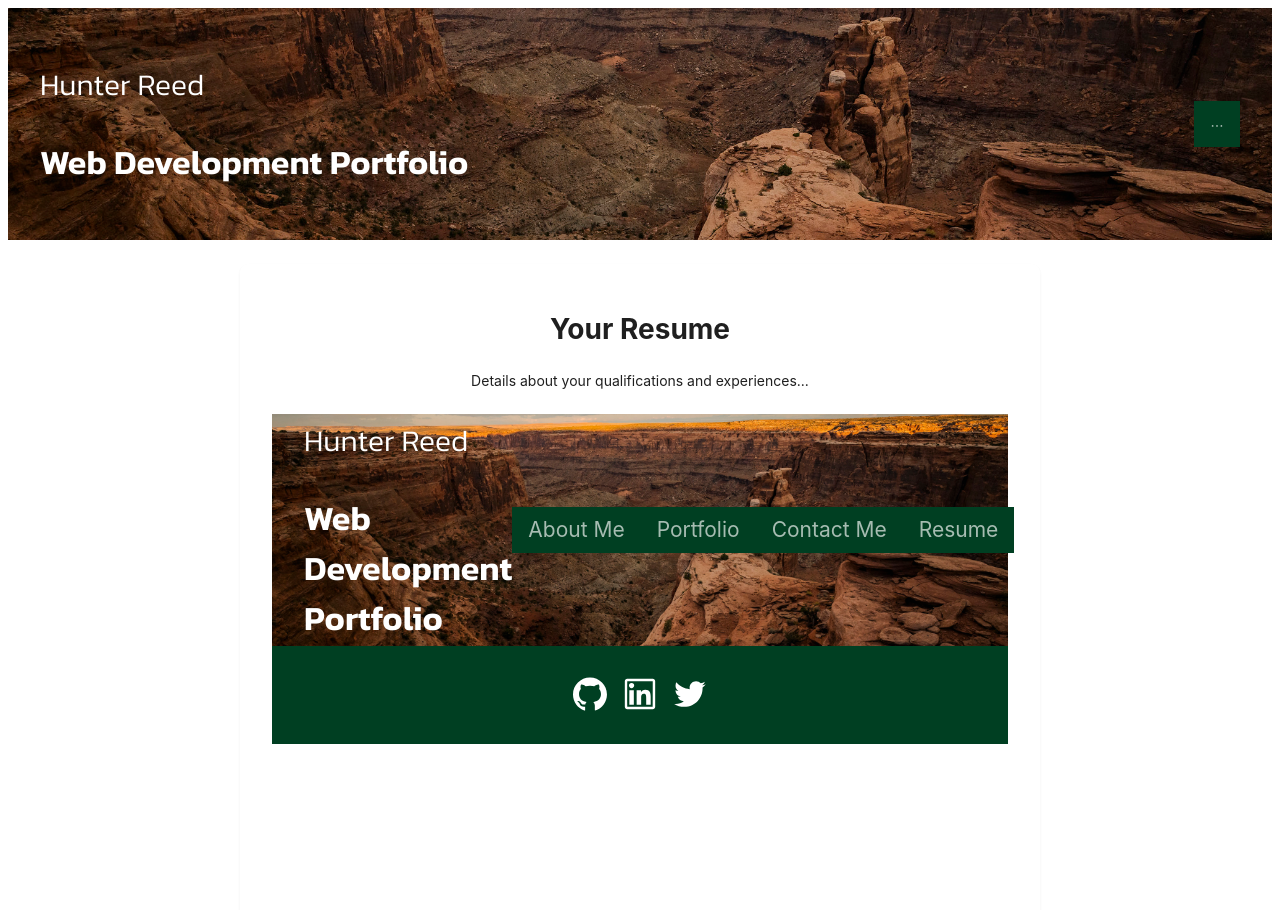
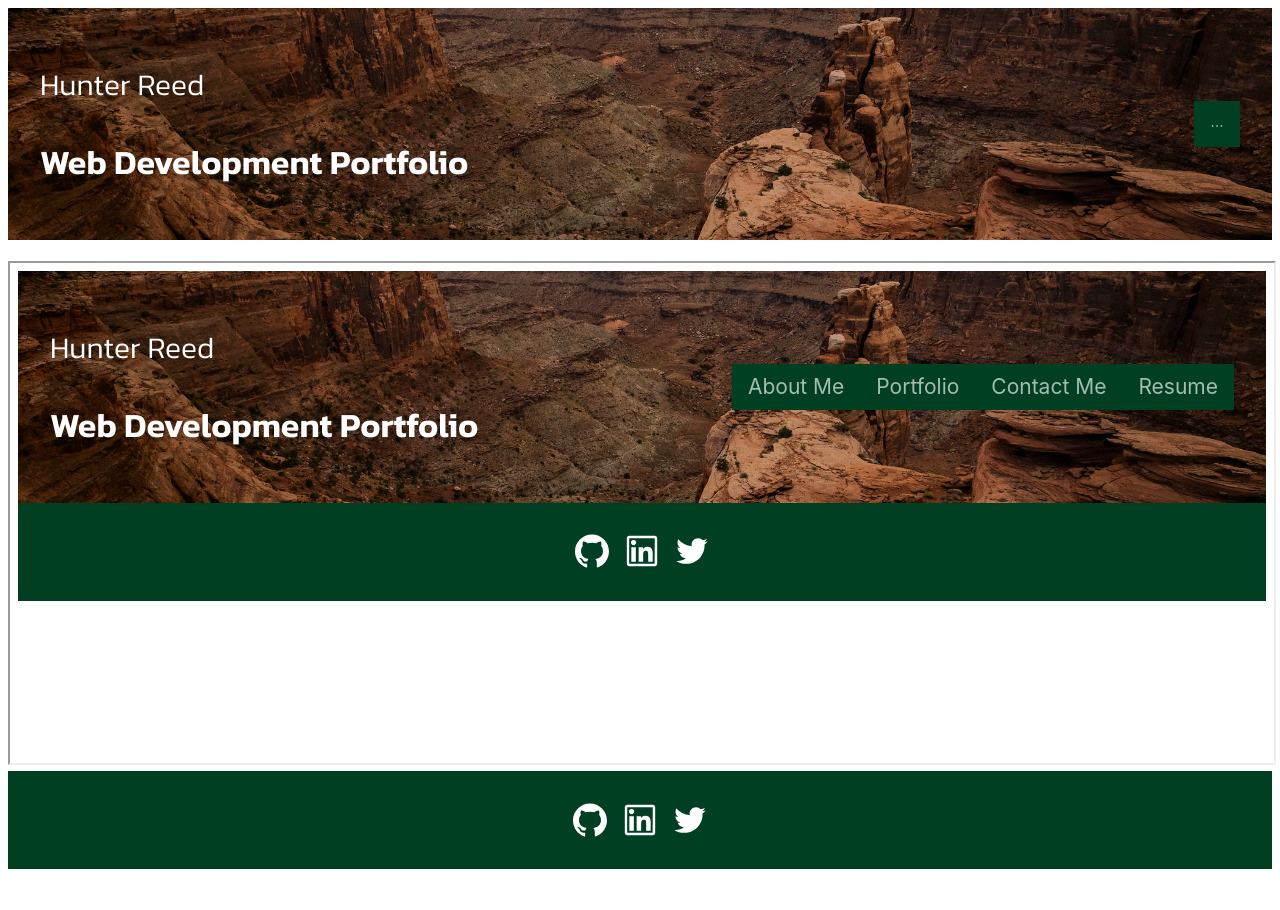
Before and after one commit to huntrreed/react-portfolio, a React (Vite) app: page /resume in a window 1280 px wide. Shown: the top 910 px of the page. After the commit the page ends 877 px from the top, so only its background shows below. Built offline with nearby package versions, Linux system fonts and the light colour scheme.

Commit message:
added backend for contact me and added resume

```diff
--- a/src/pages/contact.jsx
+++ b/src/pages/contact.jsx
@@ -1,10 +1,39 @@
 import React from 'react';
-import { Form, Input, Button } from 'antd';
+import { Form, Input, Button, notification } from 'antd';
 
 const ContactPage = () => {
-  const onFinish = (values) => {
-    console.log('Received values of form:', values);
-    // do i need to handle form submission? do it here
+  const onFinish = async (values) => {
+    const form = new FormData();
+    for (const [key, value] of Object.entries(values)) {
+      form.append(key, value);
+    }
+
+    try {
+      const response = await fetch('https://formspree.io/f/xpzvkwpz', {
+        method: 'POST',
+        body: form,
+        headers: {
+          'Accept': 'application/json'
+        }
+      });
+
+      if (response.ok) {
+        notification.success({
+          message: 'Message Sent',
+          description: 'Your message has been sent successfully!',
+        });
+      } else {
+        notification.error({
+          message: 'Message Not Sent',
+          description: 'There was an issue sending your message.',
+        });
+      }
+    } catch (error) {
+      notification.error({
+        message: 'Network Error',
+        description: 'Unable to send message at this time.',
+      });
+    }
   };
 
   return (
--- a/src/pages/resume.jsx
+++ b/src/pages/resume.jsx
@@ -1,42 +1,12 @@
-import React from 'react';
-import { Button, Card } from 'antd';
-import { DownloadOutlined } from '@ant-design/icons';
-
-const ResumePage = () => {
-  const handleDownload = () => {
-    // Implement file download functionality here
-    // For example, you could trigger the browser to download a file hosted on your server
-    window.location.href = '../assets/HunterReedResume.pdf';
+const Resume = () => {
+    return (
+      <div className="resumeContent">
+        <h1 className="resume"></h1>
+        <div className="resumeImage">
+          <iframe src="../public/pdf/HunterReedResume.pdf" width="100%" height="500px"/>
+        </div>
+      </div>
+    );
   };
 
-  return (
-    <div className="resume-page" style={{ padding: '24px', backgroundImage: '../assets/HunterReedResume.pdf' }}>
-      <Card
-        bordered={false}
-        style={{
-          maxWidth: '800px',
-          margin: '0 auto',
-          textAlign: 'center'
-        }}
-      >
-        {/* If you want to display the resume content directly on the page, you can include it here */}
-        <h1>Your Resume</h1>
-        <p>Details about your qualifications and experiences...</p>
-
-        {/* If you want to embed a PDF viewer, uncomment the following line */}
-        <iframe src='../assets/HunterReedResume.pdf' style={{ width: '100%', height: '500px' }} frameBorder="0" />
-
-        <Button
-          type="primary"
-          icon={<DownloadOutlined />}
-          size="large"
-          onClick={handleDownload}
-        >
-          Click to Download Resume
-        </Button>
-      </Card>
-    </div>
-  );
-};
-
-export default ResumePage;
+  export default Resume;
```
Also changed, not shown: 1 other file (tests, documents, lock files or other folders).
